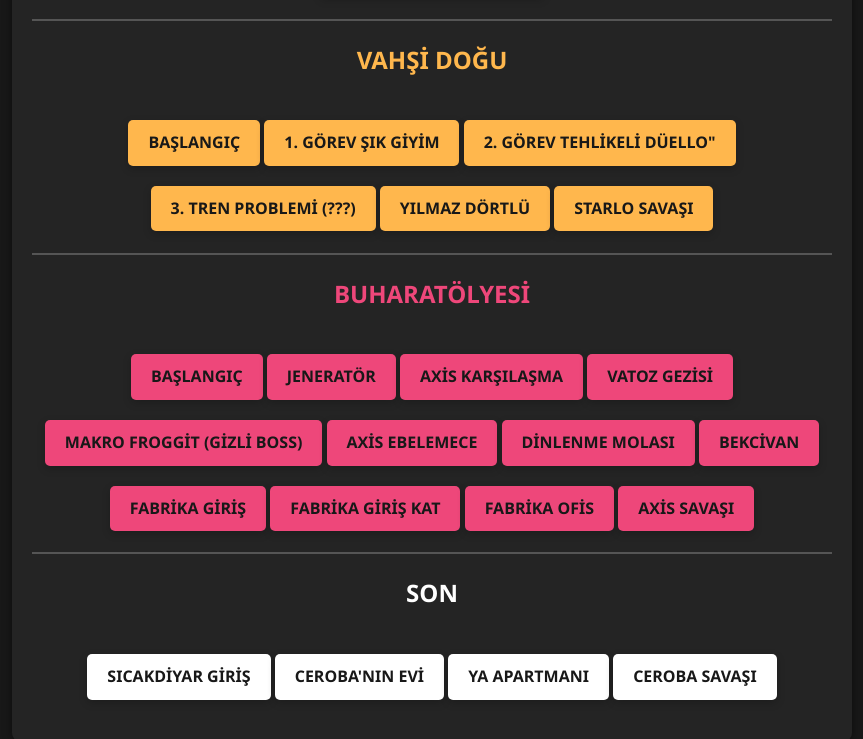
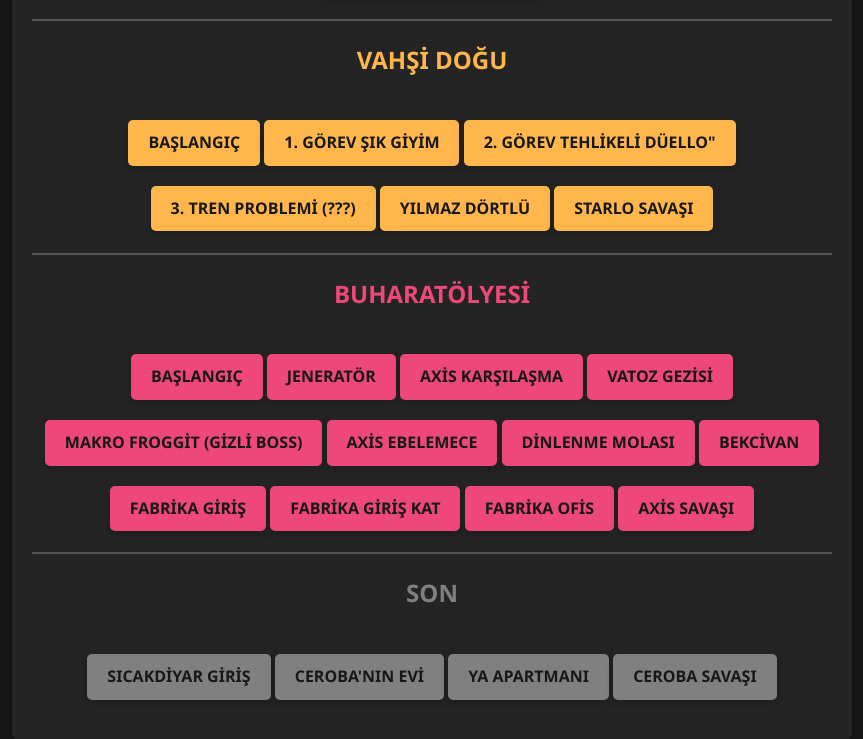
Before and after one commit to rootlus/uty-kayitlar, a plain HTML site: page all_saves/iyi_son/index.html in a window 1280 px wide. Shown: the part 1122-1861 px from the top of the page, without its empty margins (208-1071 px from the left). Drawn offline with Linux system fonts and the light colour scheme.

Commit message:
Update index.html

```diff
--- a/all_saves/iyi_son/index.html
+++ b/all_saves/iyi_son/index.html
@@ -88,12 +88,12 @@
 
         <hr>
 
-        <h2><font color="white">SON</font></h2>
+        <h2><font color="gray">SON</font></h2>
         <h4>
-            <a class="btn_saves" style="background-color: white;" href="save_files/38. Sıcak Diyara Giriş.zip">Sıcakdiyar Giriş</a>
-            <a class="btn_saves" style="background-color: white;" href="save_files/39. (Taklaya Gelmek) Cerobanın Evine Gidiş.zip">Ceroba'nın Evi</a>
-            <a class="btn_saves" style="background-color: white;" href="save_files/40. YA Apartmanı.zip">YA Apartmanı</a>
-            <a class="btn_saves" style="background-color: white;" href="save_files/41. Ceroba Savaşı.zip">Ceroba Savaşı</a>
+            <a class="btn_saves" style="background-color: gray;" href="save_files/38. Sıcak Diyara Giriş.zip">Sıcakdiyar Giriş</a>
+            <a class="btn_saves" style="background-color: gray;" href="save_files/39. (Taklaya Gelmek) Cerobanın Evine Gidiş.zip">Ceroba'nın Evi</a>
+            <a class="btn_saves" style="background-color: gray;" href="save_files/40. YA Apartmanı.zip">YA Apartmanı</a>
+            <a class="btn_saves" style="background-color: gray;" href="save_files/41. Ceroba Savaşı.zip">Ceroba Savaşı</a>
         </h4>
     </div>
 </body>
```
